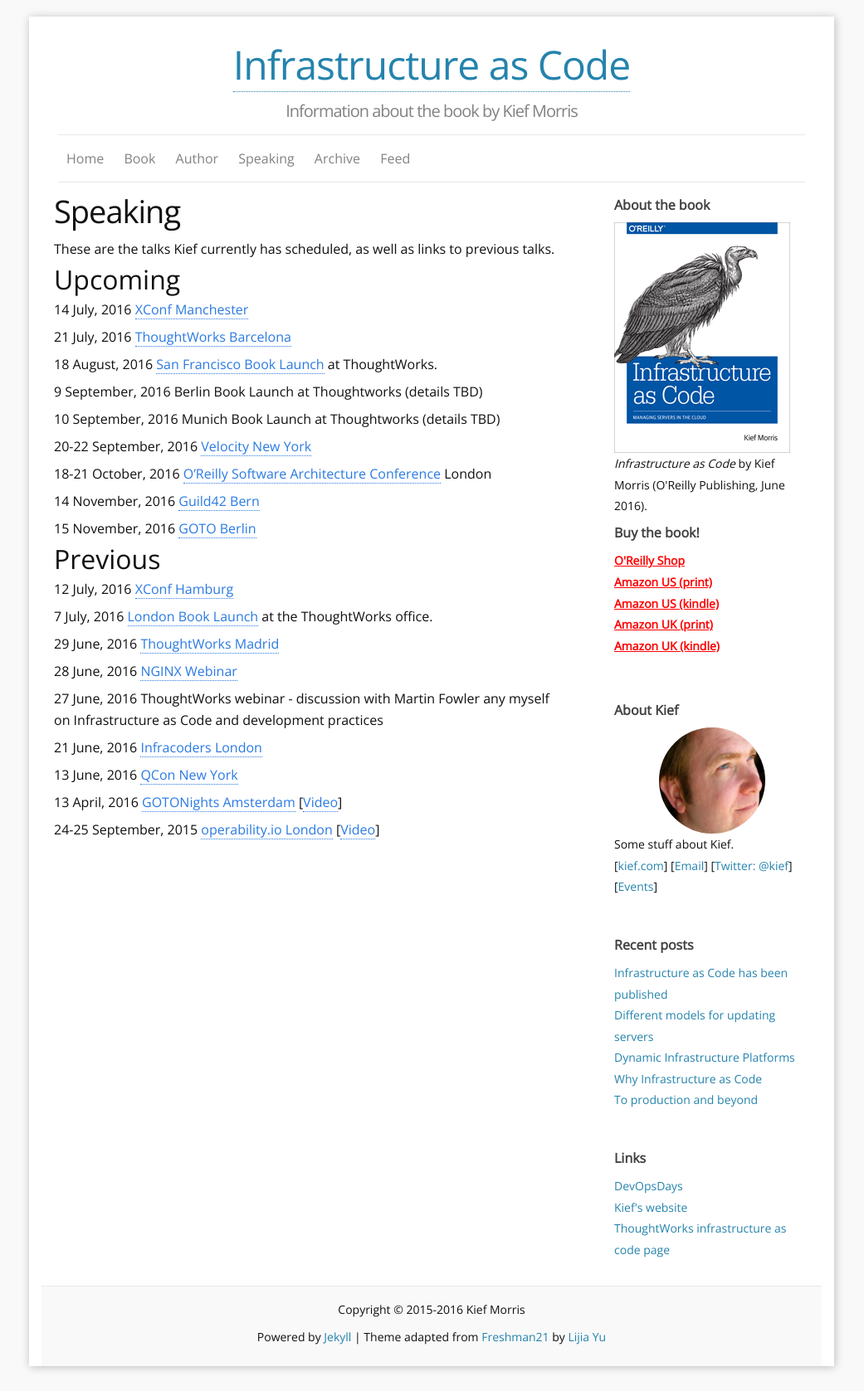
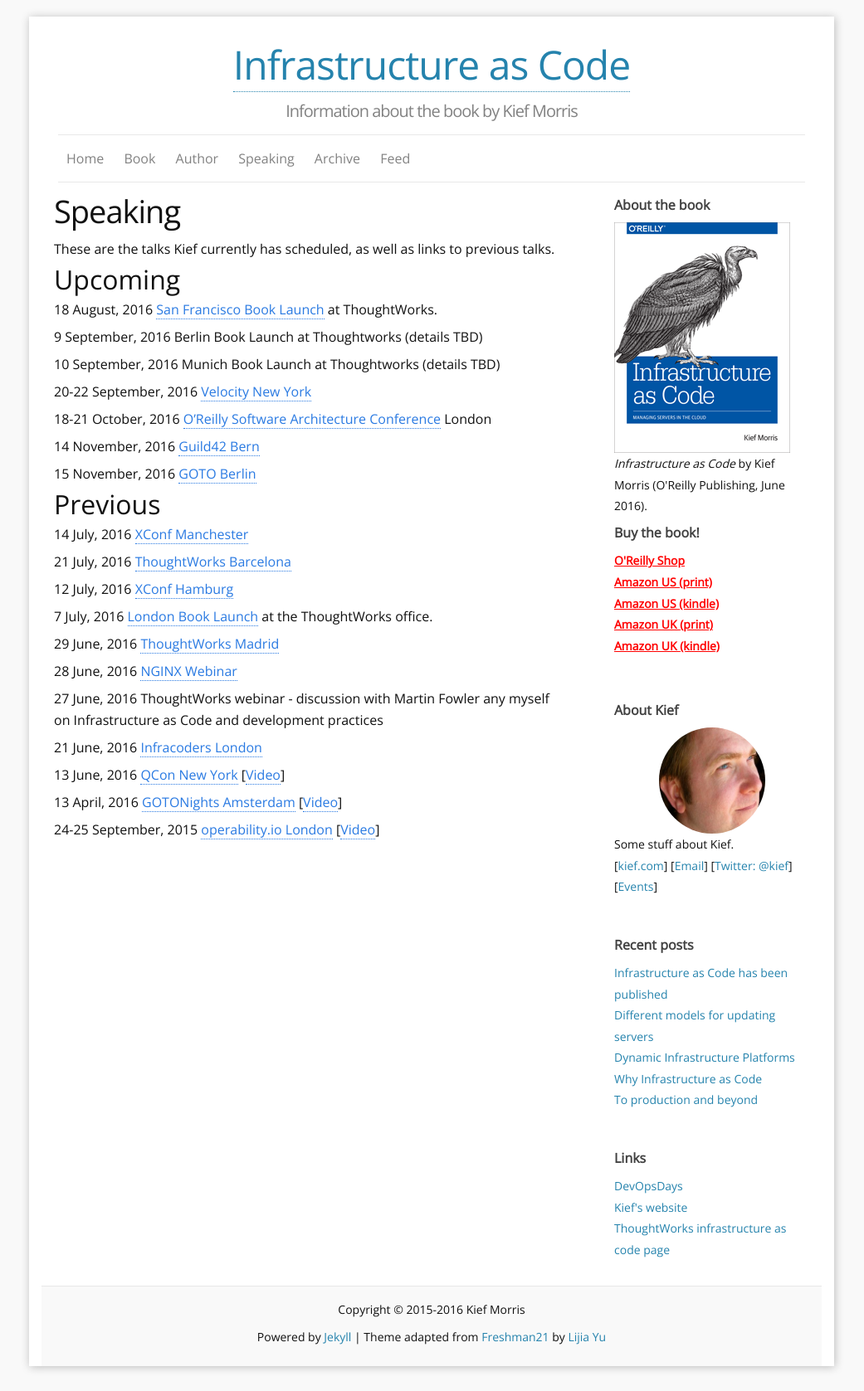
Before and after one commit to kief/infrastructure-as-code.com, a Jekyll site: the page built from 30-speaking.md, in a window 1280 px wide. Shown: the whole page at 83% size, without its empty margins (120-1161 px from the left). Built offline with Jekyll 4.4.1, drawn with Linux system fonts in a browser that asks for light colours; comment, search, counter and statistics services are not loaded.

Commit message:
Updated schedule, link to qcon video

```diff
--- a/30-speaking.md
+++ b/30-speaking.md
@@ -41,7 +41,7 @@
 
 21 June, 2016 [Infracoders London](http://www.meetup.com/Infracoders-London/events/231184765/)
 
-13 June, 2016 [QCon New York](https://qconnewyork.com/ny2016/presentation/implementing-infrastructure-code)
+13 June, 2016 [QCon New York](https://qconnewyork.com/ny2016/presentation/implementing-infrastructure-code) [[Video](https://www.infoq.com/presentations/infrastructure-as-code-2016)]
 
 13 April, 2016 [GOTONights Amsterdam](http://www.meetup.com/GOTO-Nights-Amsterdam/events/228863905/) [[Video](https://www.youtube.com/watch?v=Lifb3TovNtY)]
 
```
Also changed, not shown: other parts of 30-speaking.md (+4 -4 lines).
